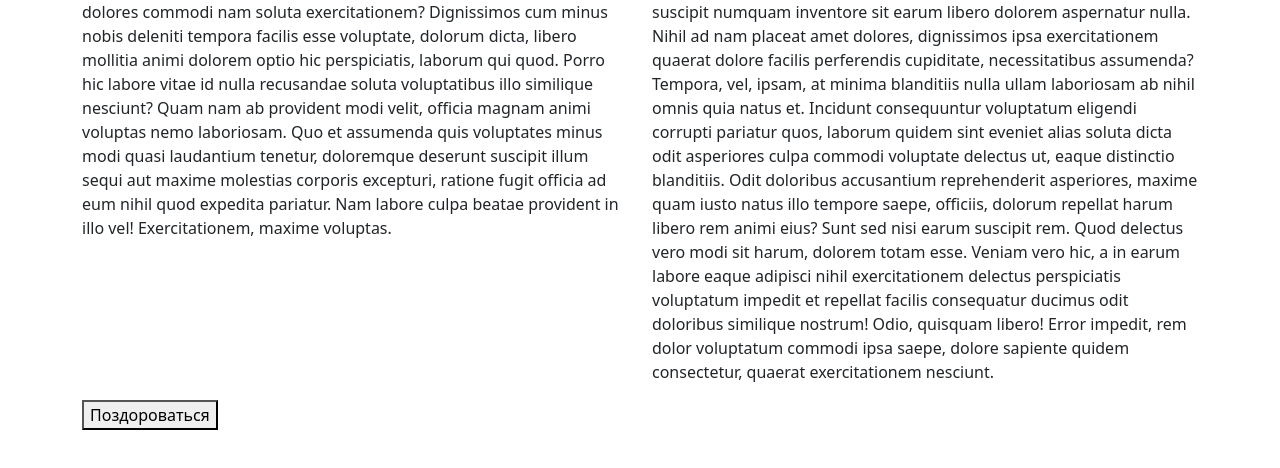
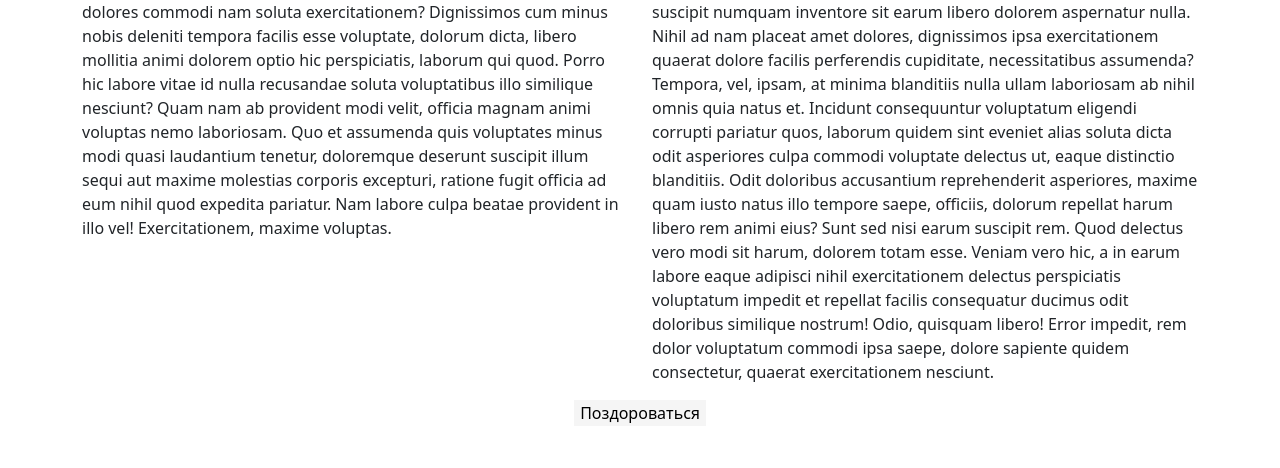
Before and after one commit to warja256/frontend_2_practice, a website: page index.html in a window 1280 px wide. Shown: the part 80-548 px from the top of the page. Drawn offline with nearby package versions, Linux system fonts and the light colour scheme.

```diff
--- a/scss/main.scss
+++ b/scss/main.scss
@@ -13,3 +13,18 @@
         font-size: 16px;
     }
 }
+
+.button_hi {
+    display: flex;
+    justify-content: center;
+    button {
+        background-color: whitesmoke;
+        color: black;
+        border: 3px;
+    }
+    button:hover {
+        background-color: green;
+        color: azure;
+        border: none;
+    }
+}
```
Also changed, not shown: package.json (added, +23 -0 lines), css/main.css, server.js (added), 2 other files.
